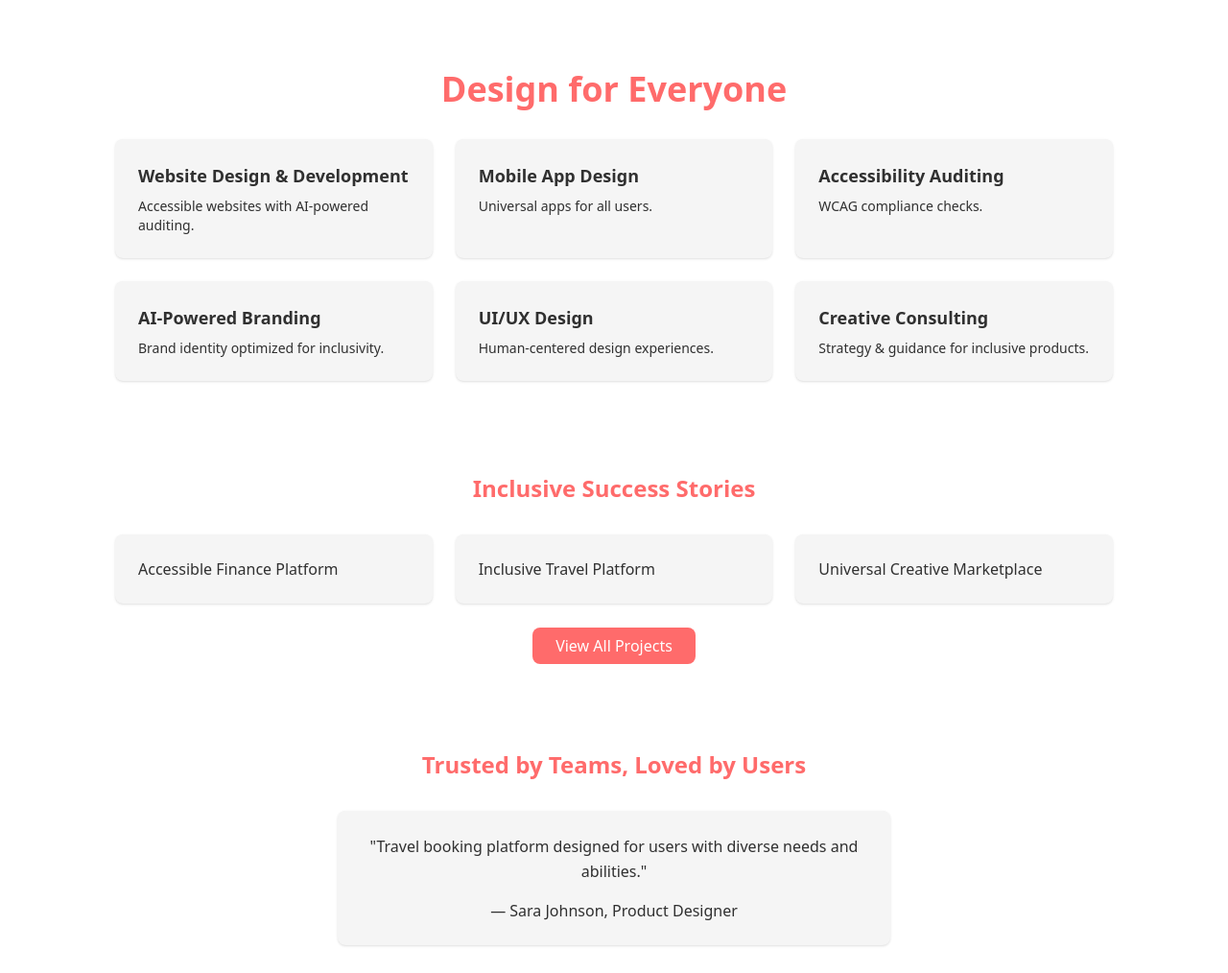
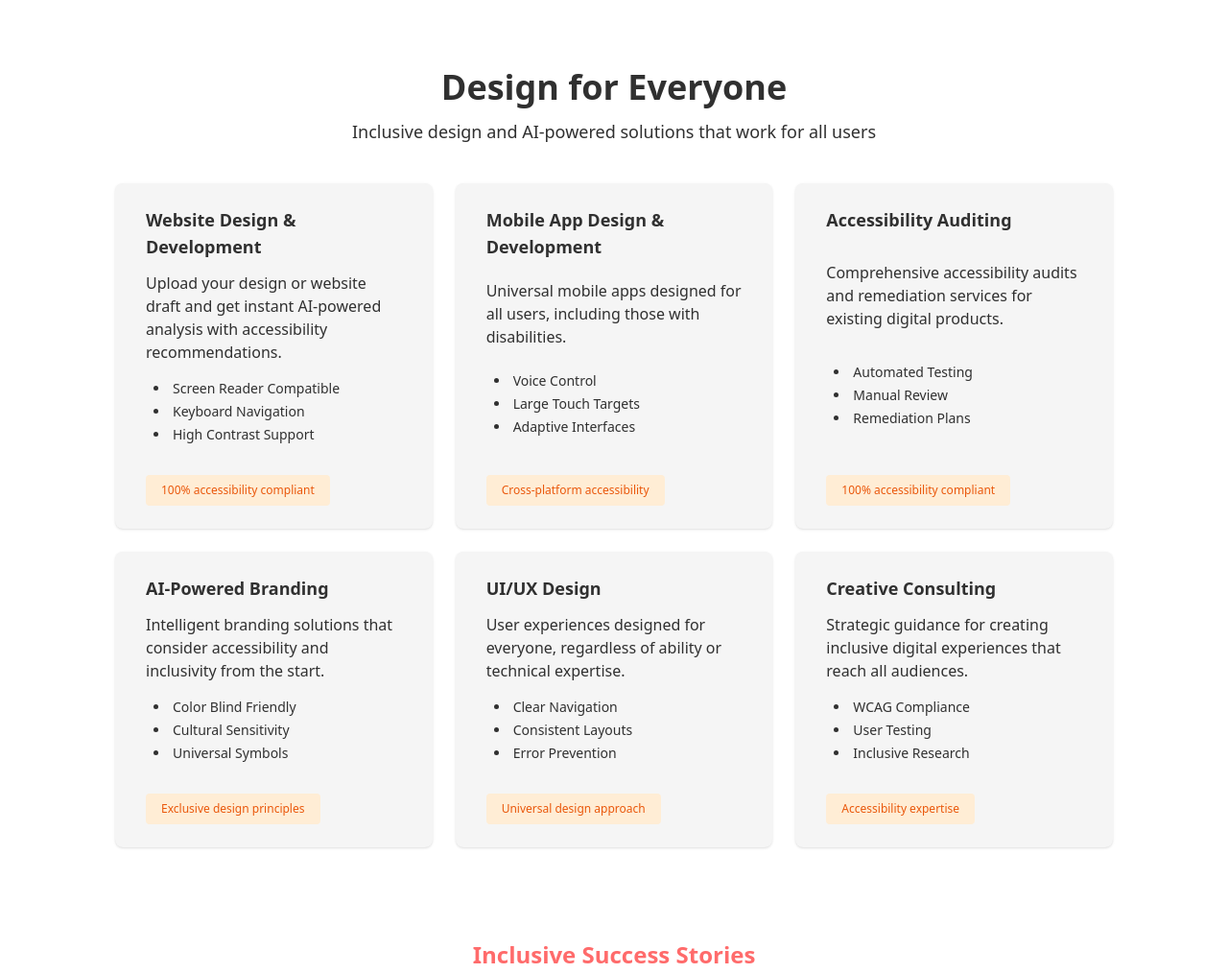
Before and after one commit to onlymasumrana/pdc-website, an Astro site: page / in a window 1280 px wide. Shown: the part 680-1694 px from the top of the page at 96% size. Built offline with nearby package versions, Linux system fonts and the light colour scheme; Astro itself is replaced by a stand-in of ours.

Commit message:
Revamp services section and update global styles
improved json of services

```diff
--- a/src/components/Hero.astro
+++ b/src/components/Hero.astro
@@ -8,7 +8,7 @@
   </h1>
   <p class="mt-4 max-w-xl mx-auto text-lg">
     We create websites, apps, and brands that work beautifully for everyone.
-    Accessible, inclusive, and powered by AI.
+    Accessible, powered by AI.
   </p>
   <div class="btn-container">
     <a href="example.com" class="btn btn-primary">Access Free Consultation</a>
--- a/src/components/Services.astro
+++ b/src/components/Services.astro
@@ -2,51 +2,147 @@
 // src/components/Services.astro
 const services = [
   {
+    link: 'example.com',
+    icon: '',
     title: 'Website Design & Development',
-    desc: 'Accessible websites with AI-powered auditing.',
+    description:
+      'Upload your design or website draft and get instant AI-powered analysis with accessibility recommendations.',
+    features: [
+      'Screen Reader Compatible',
+      'Keyboard Navigation',
+      'High Contrast Support',
+    ],
+    cta: [
+      {
+        icon: '',
+        text: '100% accessibility compliant',
         link: 'example.com',
+        variant: 'primary',
+      },
+    ],
   },
   {
-    title: 'Mobile App Design',
-    desc: 'Universal apps for all users.',
     link: 'example.com',
+    icon: '',
+    title: 'Mobile App Design & Development',
+    description:
+      'Universal mobile apps designed for all users, including those with disabilities.',
+    features: ['Voice Control', 'Large Touch Targets', 'Adaptive Interfaces'],
+    cta: [
+      {
+        icon: '',
+        text: 'Cross-platform accessibility',
+        link: 'example.com',
+        variant: 'primary',
+      },
+    ],
   },
   {
+    link: 'example.com',
+    icon: '',
     title: 'Accessibility Auditing',
-    desc: 'WCAG compliance checks.',
+    description:
+      'Comprehensive accessibility audits and remediation services for existing digital products.',
+    features: ['Automated Testing', 'Manual Review', 'Remediation Plans'],
+    cta: [
+      {
+        icon: '',
+        text: '100% accessibility compliant',
         link: 'example.com',
+        variant: 'primary',
+      },
+    ],
   },
   {
+    link: 'example.com',
+    icon: '',
     title: 'AI-Powered Branding',
-    desc: 'Brand identity optimized for inclusivity.',
+    description:
+      'Intelligent branding solutions that consider accessibility and inclusivity from the start.',
+    features: [
+      'Color Blind Friendly',
+      'Cultural Sensitivity',
+      'Universal Symbols',
+    ],
+    cta: [
+      {
+        icon: '',
+        text: 'Exclusive design principles',
         link: 'example.com',
+        variant: 'primary',
+      },
+    ],
   },
   {
+    link: 'example.com',
+    icon: '',
     title: 'UI/UX Design',
-    desc: 'Human-centered design experiences.',
+    description:
+      'User experiences designed for everyone, regardless of ability or technical expertise.',
+    features: ['Clear Navigation', 'Consistent Layouts', 'Error Prevention'],
+    cta: [
+      {
+        icon: '',
+        text: 'Universal design approach',
         link: 'example.com',
+        variant: 'primary',
+      },
+    ],
   },
   {
+    link: 'example.com',
+    icon: '',
     title: 'Creative Consulting',
-    desc: 'Strategy & guidance for inclusive products.',
+    description:
+      'Strategic guidance for creating inclusive digital experiences that reach all audiences.',
+    features: ['WCAG Compliance', 'User Testing', 'Inclusive Research'],
+    cta: [
+      {
+        icon: '',
+        text: 'Accessibility expertise',
         link: 'example.com',
+        variant: 'primary',
+      },
+    ],
   },
 ];
 ---
 
 <section class="px-6 py-12">
-  <h2 class=" font-bold text-center mb-8 text-primary">
-    Design for Everyone
-  </h2>
+  <header class="section-header">
+    <h2 class="section-title">Design for Everyone</h2>
+    <p class="section-subtitle">
+      Inclusive design and AI-powered solutions that work for all users
+    </p>
+  </header>
+
   <div class="grid grid-cols-1 md:grid-cols-3 gap-6">
     {
-      services.map((s) => (
+      services.map((service) => (
+        <article class="card px-8 py-6 flex flex-col justify-between">
+          <h4 class="">{service.title}</h4>
+          <p class="">{service.description}</p>
+
+          <ul class="">
+            {service.features.map((feature) => (
+              <li>{feature}</li>
+            ))}
+          </ul>
+
+          <div class="mt-4">
+            {service.cta?.map((action) => (
               <a
-          href={s.link}
-          class="p-6 bg-muted rounded-lg shadow hover:shadow-lg transition">
-          <h3 class="font-semibold text-lg">{s.title}</h3>
-          <p class="text-sm mt-2">{s.desc}</p>
+                href={action.link}
+                class={`inline-flex justify-center items-center px-4 py-2 rounded text-xs font-medium ${
+                  action.variant === 'primary'
+                    ? 'bg-orange-100 text-orange-600'
+                    : 'bg-gray-100 text-gray-600'
+                }`}>
+                {action.text}
               </a>
+            ))}
+          </div>
+        </article>
       ))
     }
   </div>
--- a/src/styles/global.css
+++ b/src/styles/global.css
@@ -37,20 +37,35 @@ body {
   @apply bg-[var(--color-bg)] text-[var(--color-text)] font-sans;
 }
 h1 {
-  @apply text-[var(--color-primary)] font-bold text-4xl/[1.25] md:text-5xl/[1.25] lg:text-6xl/[1.25] mb-2 md:mb-3 lg:mb-4;
+  @apply font-bold text-4xl/[1.25] md:text-5xl/[1.25] lg:text-6xl/[1.25] mb-2 md:mb-3 lg:mb-4;
 }
 
 h2 {
-  @apply text-[var(--color-primary)] font-bold text-2xl md:text-3xl lg:text-4xl mb-1 md:mb-2 lg:mb-3;
+  @apply font-bold text-2xl md:text-3xl lg:text-4xl mb-1 md:mb-2 lg:mb-3;
+}
+
+h3 {
+  @apply font-semibold text-xl md:text-2xl lg:text-2xl mb-1 md:mb-2 lg:mb-3;
+}
+
+h4 {
+  @apply font-semibold text-lg md:text-lg lg:text-lg mb-1 md:mb-2 lg:mb-3;
 }
 
 p {
-  @apply text-[var(--color-text)] leading-relaxed text-base;
+  @apply text-[var(--color-text)] text-base;
+}
+
+ul {
+  @apply list-disc list-inside text-sm pl-2;
+}
+li {
+  @apply first:mt-4 last:mb-4 my-1;
 }
 
 @layer components {
   .card {
-    @apply rounded-xl shadow bg-[--color-bg-card] transition-shadow text-[var(--color-text)] cursor-pointer;
+    @apply rounded-lg shadow bg-[--color-bg-card] transition-shadow text-[var(--color-text)] cursor-pointer;
   }
   .card:hover {
     @apply shadow-lg scale-105 transition-all;
@@ -88,4 +103,14 @@ p {
   .btn-outline:hover {
     @apply bg-[var(--color-primary)] text-[var(--color-text)] transition-colors;
   }
+
+  .section-header {
+    @apply text-center mb-6 md:mb-8 lg:mb-10;
+  }
+  .section-title {
+    @apply text-2xl md:text-3xl lg:text-4xl font-bold;
+  }
+  .section-subtitle {
+    @apply text-lg text-center;
+  }
 }
```
Lines whose indentation alone changed are shown as unchanged.
